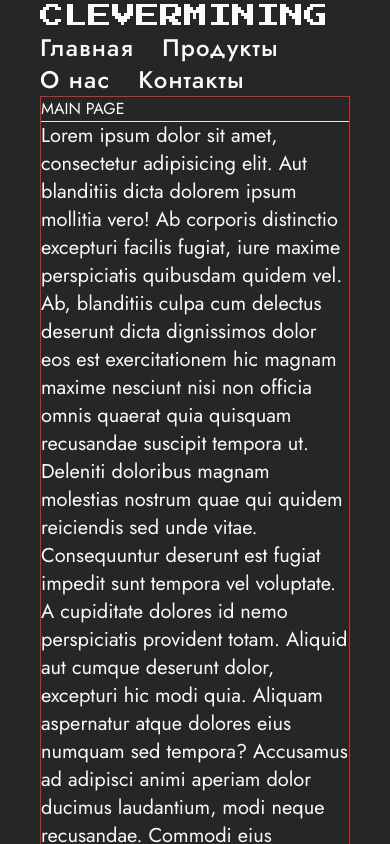
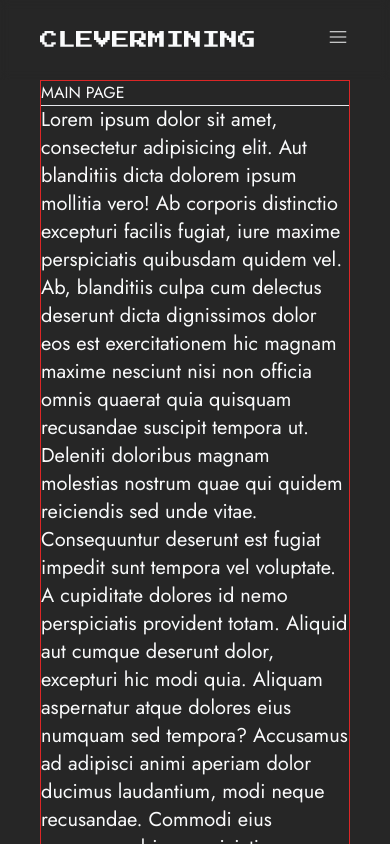
Before and after one commit to AntonRybakou/clevermining, a Next.js app: page / in a window 390 px wide. Shown: the top 844 px of the page. Built offline with nearby package versions, Linux system fonts and the light colour scheme.

Commit message:
refactor: nav menu, add burger button

```diff
--- a/components/header/Header.tsx
+++ b/components/header/Header.tsx
@@ -8,7 +8,7 @@ import Nav from 'components/header/Nav';
 const Header = (): ReactElement => {
   return (
     <header className="header-wrapper">
-      <Link className="uppercase font-['Press_Start_2P'] text-2xl" href="/">
+      <Link className="uppercase font-['Press_Start_2P'] text-lg" href="/">
         Clevermining
       </Link>
       <HeaderContactsLinks />
--- a/components/header/Nav.tsx
+++ b/components/header/Nav.tsx
@@ -9,7 +9,7 @@ const Nav = (): ReactElement => {
 
   return (
     <nav>
-      <ul className="flex flex-wrap flex-row gap-x-7 relative">
+      <ul className="hidden md:flex flex-wrap flex-row gap-x-7 relative">
         <li>
           <Link className="header-nav-link" href="/">
             Главная
@@ -35,6 +35,17 @@ const Nav = (): ReactElement => {
           </Link>
         </li>
       </ul>
+      <button className="md:hidden">
+        <svg
+          xmlns="http://www.w3.org/2000/svg"
+          fill="none"
+          viewBox="0 0 24 24"
+          stroke="currentColor"
+          className="w-6 h-6"
+        >
+          <path d="M3.75 6.75h16.5M3.75 12h16.5m-16.5 5.25h16.5" />
+        </svg>
+      </button>
     </nav>
   );
 };
--- a/styles/index.css
+++ b/styles/index.css
@@ -16,7 +16,7 @@ html, body {
 .header-wrapper {
     @apply sticky top-0 left-0 right-0 z-10;
     @apply min-h-[5rem] flex flex-wrap items-center justify-between;
-    @apply px-10 xl:px-32;
+    @apply px-10;
     @apply bg-neutral-800/50 backdrop-blur-sm;
 }
 
```
